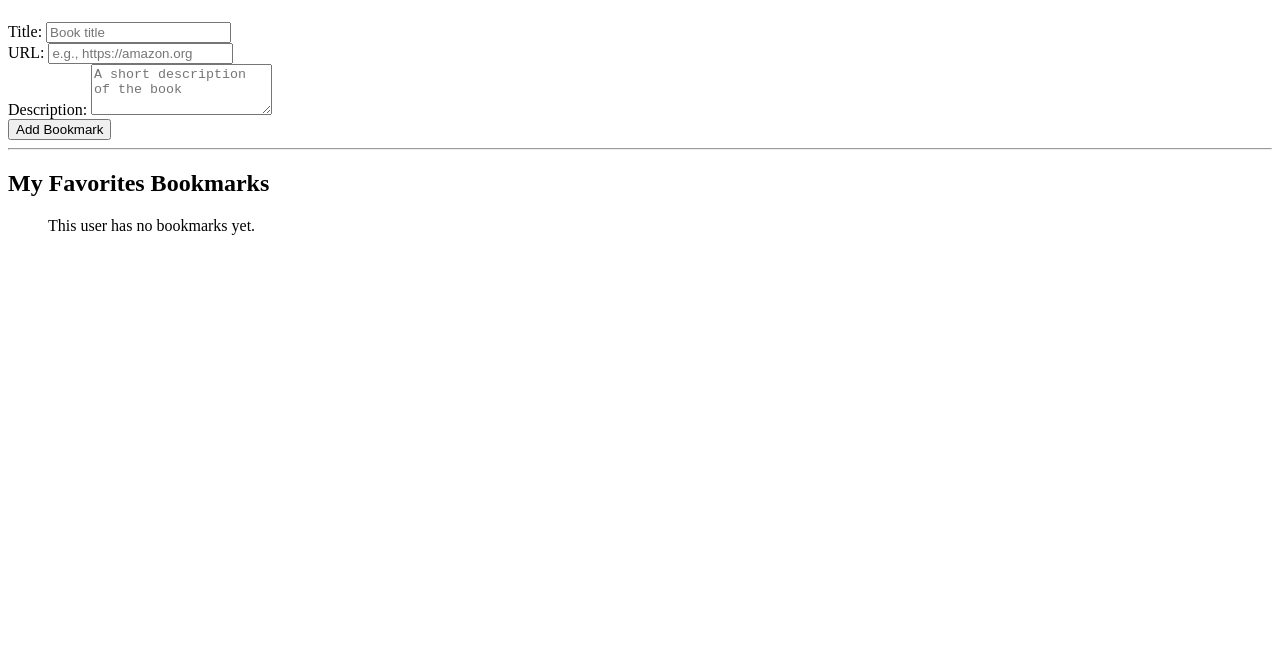
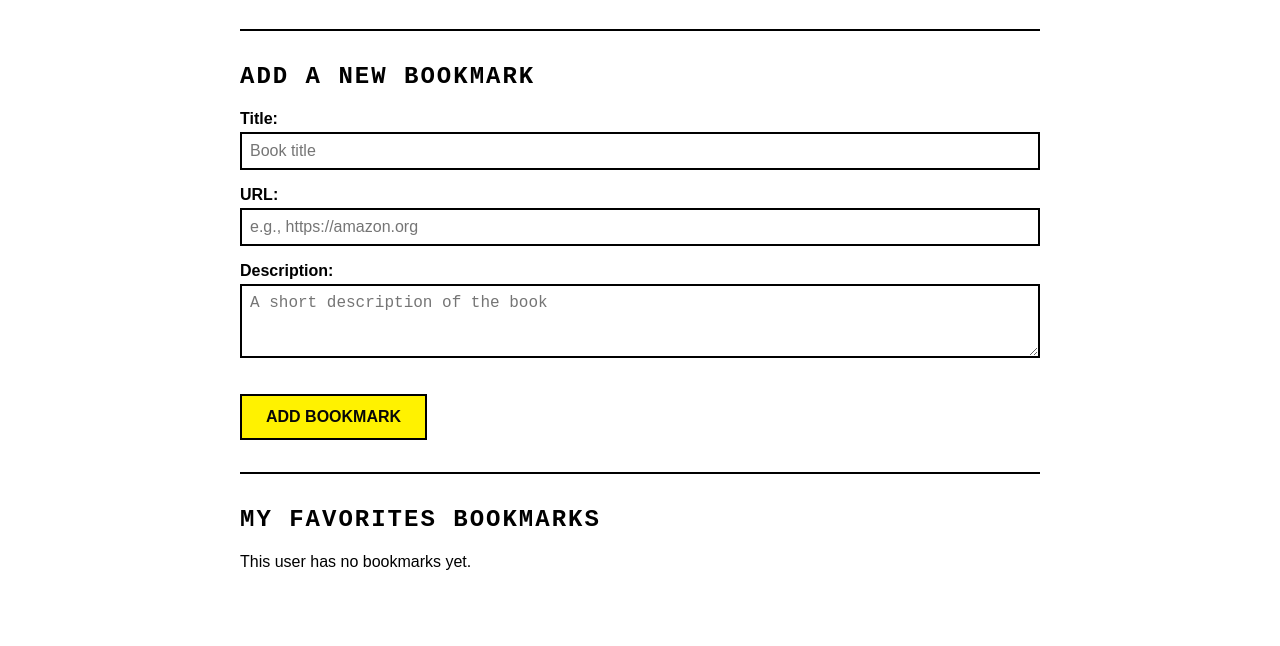
Before and after one commit to Della-Bella/PISCINE-Shared-Bookmarks-25, a website with bundled scripts: page index.html in a window 1280 px wide. Shown: the part 154-800 px from the top of the page. Built offline with nearby package versions, Linux system fonts and the light colour scheme.

Commit message:
The fun Part = Some Colour & stlye

```diff
--- a/index.html
+++ b/index.html
@@ -4,6 +4,7 @@
 <head>
   <meta charset="UTF-8">
   <meta name="viewport" content="width=device-width, initial-scale=1.0">
+  <link rel="stylesheet" href="style.css">
   <title>Shared Bookmarks</title>
 </head>
 
--- a/modules/storage.js
+++ b/modules/storage.js
@@ -8,7 +8,7 @@
  * @returns {string[]} List of user id strings
  */
 export function getUserIds() {
-  return ["Jack", "isabella", "David", "Gisele", "Toby the Dog"];
+  return ["Jack", "Isabella", "David", "Gisele", "Toby the Dog"];
 }
 
 /**
--- /dev/null
+++ b/style.css
@@ -0,0 +1,105 @@
+
+body {
+    font-family: 'Arial', 'Helvetica', sans-serif;
+    color: #000000;
+    margin: 2rem;
+    max-width: 800px;
+    margin-left: auto;
+    margin-right: auto;
+}
+
+
+h1, h2 {
+    font-family: 'Courier New', 'monospace'; /* A typewriter/monospaced font for headings */
+    text-transform: uppercase;
+    letter-spacing: 2px;
+}
+
+hr {
+    border: none;
+    border-top: 2px solid #000;
+    margin: 2rem 0;
+}
+
+
+form div {
+    margin-bottom: 1rem;
+}
+
+label {
+    display: block;
+    font-weight: bold;
+    margin-bottom: 0.25rem;
+}
+
+input[type="text"],
+input[type="url"],
+textarea,
+select {
+    width: 100%;
+    padding: 0.5rem;
+    border: 2px solid #000;
+    background-color: #ffffff;
+    box-sizing: border-box;
+    font-size: 1rem;
+}
+
+input:focus,
+textarea:focus,
+select:focus {
+    outline: 2px solid #ffea00;
+    outline-offset: 2px;
+}
+
+button[type="submit"] {
+    display: inline-block;
+    background-color: #fff200;
+    color: #080808;
+    font-weight: bold;
+    text-transform: uppercase;
+    padding: 0.75rem 1.5rem;
+    border: 2px solid #000;
+    cursor: pointer;
+    font-size: 1rem;
+    margin-top: 1rem;
+}
+
+button[type="submit"]:hover {
+    background-color: #000;
+    color: #ffffff;
+}
+
+
+#bookmarks-list {
+    list-style-type: none;
+    padding: 0;
+}
+
+#bookmarks-list li {
+    background-color: #ffffff;
+    border: 2px solid #000;
+    padding: 1rem;
+    margin-bottom: 1rem;
+}
+
+#bookmarks-list li a {
+    font-weight: bold;
+    font-size: 1.25rem;
+    color: #0000ff;
+    text-decoration: underline;
+}
+
+#bookmarks-list li a:hover {
+    color: #000;
+}
+
+#bookmarks-list li p {
+    margin: 0.5rem 0;
+}
+
+#bookmarks-list li small {
+    display: block;
+    margin-top: 1rem;
+    color: #555;
+    font-style: italic;
+}
```
